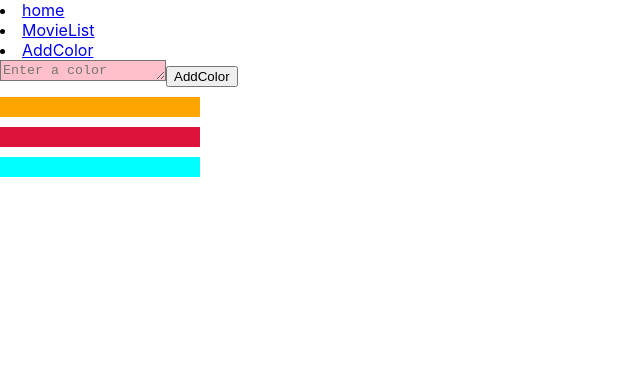
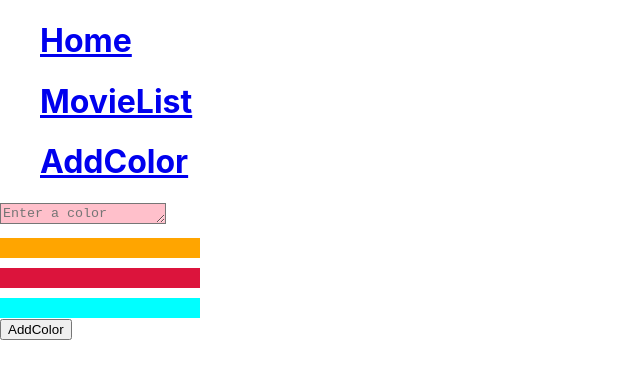
Before and after one commit to Mukilarasi/sample, a React (Create React App) app: page /AddColor in a window 1280 px wide. Shown: the top 378 px of the page, without its empty margins (0-640 px from the left). Built offline with nearby package versions, Linux system fonts and the light colour scheme.

Commit message:
Router adding

```diff
--- a/src/AddColor.js
+++ b/src/AddColor.js
@@ -19,8 +19,8 @@ export function AddColor() {
         placeholder="Enter a color"
         style={styles}
         onChange={(event) => setColor(event.target.value)} />
+      {colorList.map((clr) => (<ColorBox cool={clr} />))}
       <button onClick={() => setColorList([...colorList, color])}>AddColor</button>
-      {colorList.map((clr) => (<ColorBox cool={clr} />))}
 
     </div>
   );
--- a/src/App.css
+++ b/src/App.css
@@ -29,7 +29,9 @@ h3 {
   font-size: 1rem;
   color: crimson;;
 }
-
+.list{
+  list-style-type: none;
+}
 .card {
   display: flex;
   flex-direction: column;
--- a/src/App.js
+++ b/src/App.js
@@ -49,16 +49,26 @@ export default function App() {
    const [movieList,setMovieList]=useState(movies);
  return (
    <div>
+     <ul className="list">
   <li>
           {/* Change the url bar but dont refresh */}
-          <Link to="/home">home</Link>
+        <h1>
+           <Link to="/home">Home</Link>
+        </h1>
+
           </li>
+
           <li>
+          <h1>
             <Link to="/MovieList">MovieList</Link>
+            </h1>
         </li>
         <li>
+        <h1>
           <Link to="/addcolor">AddColor</Link>
+          </h1>
         </li>
+        </ul>
         <Switch>
 
 <Route path="/Movielist">
```
